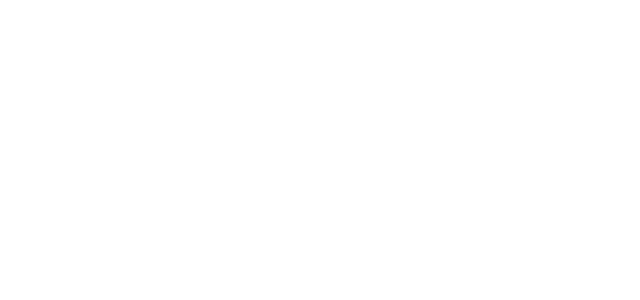
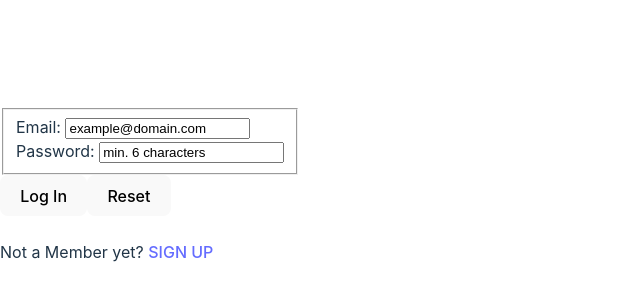
Before and after one commit to khai-rule/Wandermore, a React (Vite) app in the folder client/: page /login in a window 1280 px wide. Before the commit this address had no page. Shown: the part 214-514 px from the top of the page, without its empty margins (0-640 px from the left). Built offline with nearby package versions, Linux system fonts and the light colour scheme.

Commit message:
Created Login and Signup pages and updated Server.js to respond with 2xx and 4xx

```diff
--- /dev/null
+++ b/client/pages/Login.jsx
@@ -0,0 +1,59 @@
+import { Link, useNavigate } from "react-router-dom";
+
+const Login = ({ setNotLoggedIn }) => {
+  const navigate = useNavigate();
+
+  const handleLogin = async (event) => {
+    event.preventDefault();
+    const loginData = new FormData(event.target);
+    const loginInfo = Object.fromEntries(loginData);
+
+    const response = await fetch("/api/sessions", {
+      method: "POST",
+      headers: {
+        "Content-Type": "application/json",
+      },
+      body: JSON.stringify(loginInfo),
+    });
+    if (response.ok) {
+      console.log("logged in");
+      fetch("/api/secret")
+        .then((request) => request.json())
+        .then((data) => setMsg(data));
+      //   navigate("/aboutyou");
+      setNotLoggedIn(false);
+    }
+  };
+  return (
+    <>
+      <form onSubmit={handleLogin}>
+        <fieldset>
+          <label>
+            Email:{" "}
+            <input
+              name="email"
+              defaultValue="example@domain.com"
+              required={true}
+            />
+          </label>
+          <br />
+          <label>
+            Password:{" "}
+            <input
+              name="password"
+              defaultValue="min. 6 characters"
+              required={true}
+            />
+          </label>
+          <br />
+        </fieldset>
+        <button>Log In</button>
+        <button type="reset">Reset</button>
+      </form>
+      <br />
+      <label>Not a Member yet?</label> <Link to="/signup">SIGN UP</Link>
+    </>
+  );
+};
+
+export default Login;
--- /dev/null
+++ b/client/pages/SignUp.jsx
@@ -0,0 +1,5 @@
+const SignUp = () => {
+  return <></>;
+};
+
+export default SignUp;
--- a/client/src/App.jsx
+++ b/client/src/App.jsx
@@ -1,13 +1,22 @@
+import { useState } from "react";
 import { BrowserRouter, Route, Routes } from "react-router-dom";
 import Home from "../pages/Home";
 import AboutYou from "../pages/AboutYou";
+import Login from "../pages/Login";
+import SignUp from "../pages/SignUp";
 
 function App() {
+  const [notLoggedIn, setNotLoggedIn] = useState(false);
   return (
     <div>
       <BrowserRouter>
         <Routes>
           <Route path="/" element={<Home />} />
+          <Route
+            path="/login"
+            element={<Login setNotLoggedIn={setNotLoggedIn} />}
+          />
+          <Route path="/signup" element={<SignUp />} />
           <Route path="/aboutyou" element={<AboutYou />} />
         </Routes>
       </BrowserRouter>
```
Also changed, not shown: 1 other file (tests, documents, lock files or other folders).
